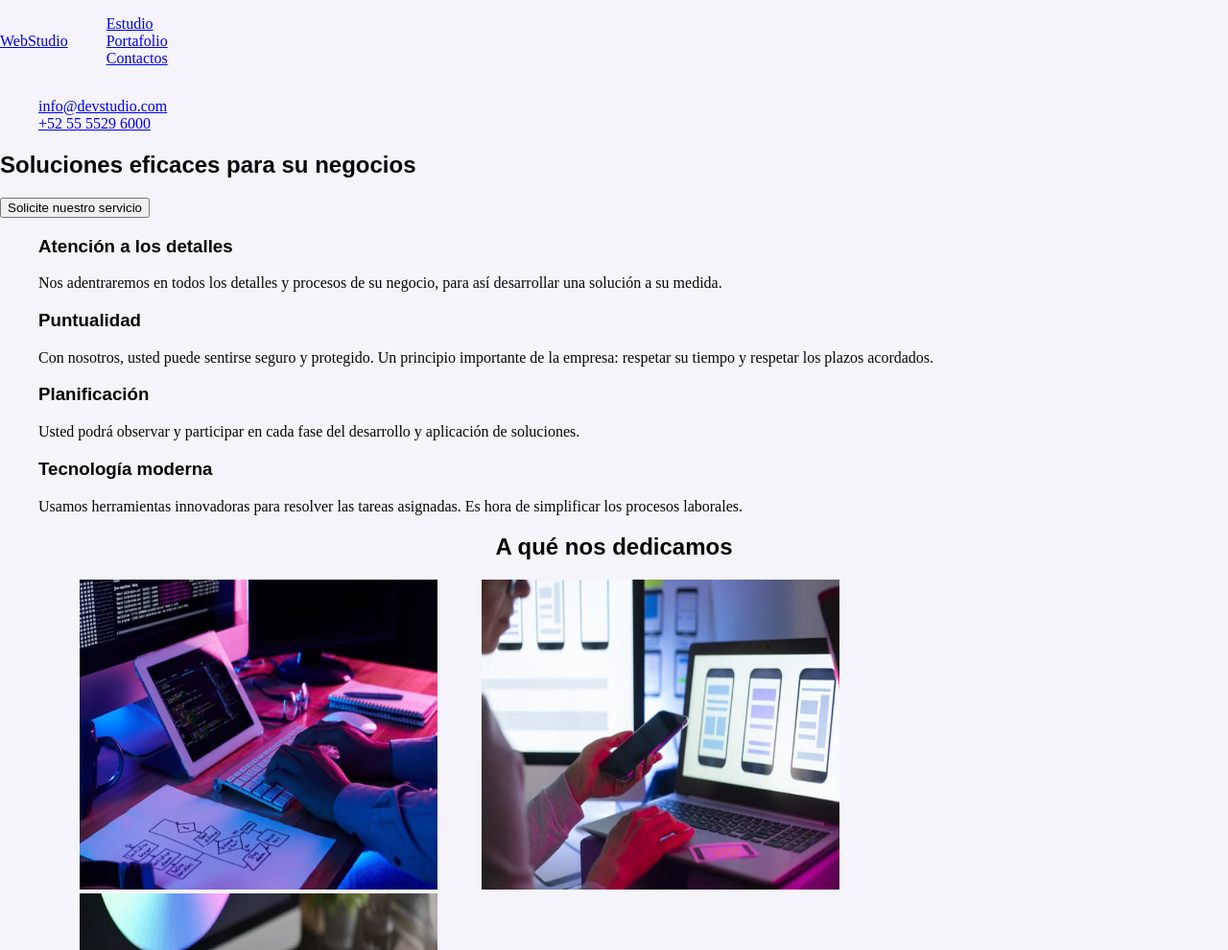
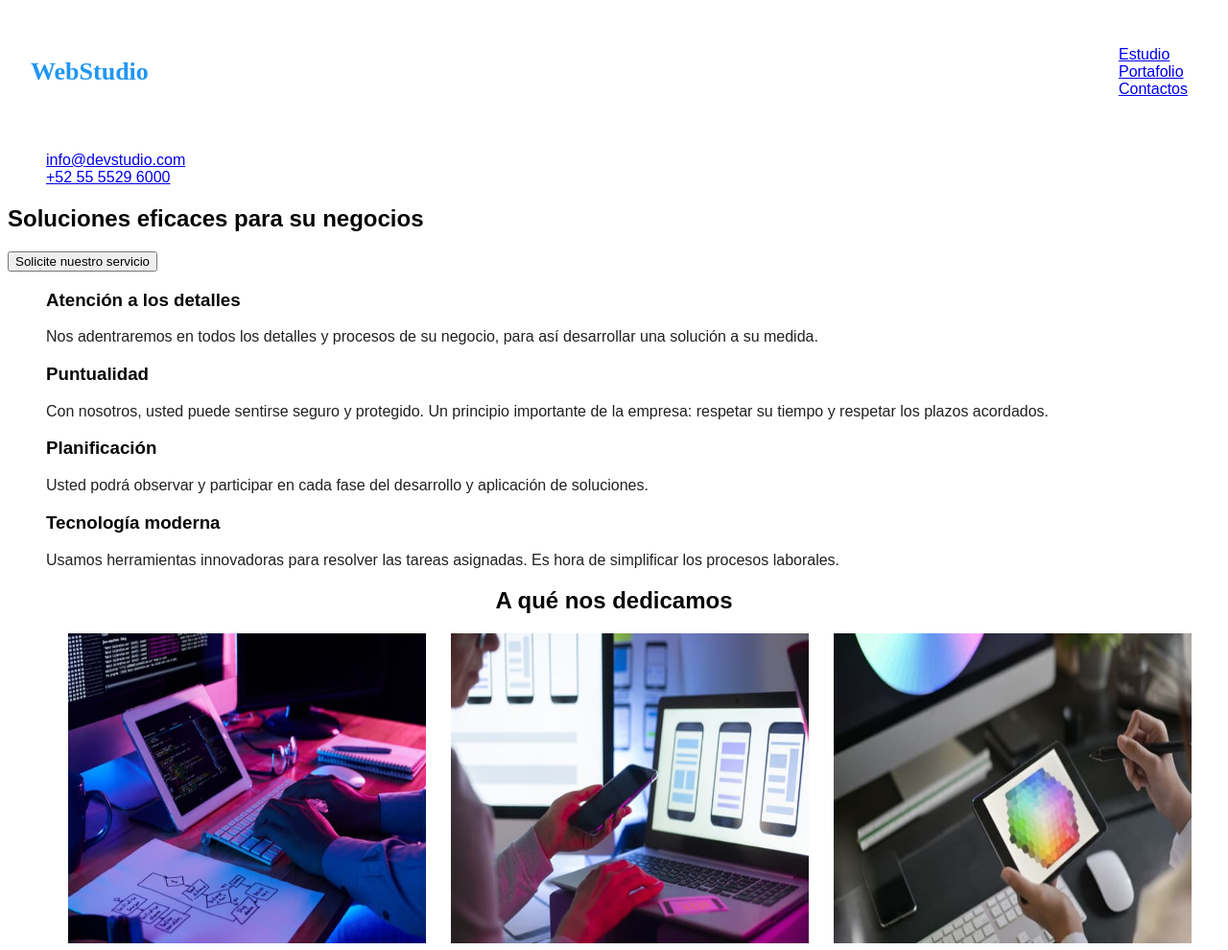
Before and after one commit to Proximacentaurion/goit-markup-hw-02, a plain HTML site: page index.html in a window 1280 px wide. Shown: the top 990 px of the page at 96% size. Drawn offline with Linux system fonts and the light colour scheme.

Commit message:
Se agregan nuevos estilos para el cuerpo y el logo
Se agregan nuevos estilos para el cuerpo y el logo

```diff
--- a/css/styles.css
+++ b/css/styles.css
@@ -1,9 +1,26 @@
 body{
-    margin:0;
-    padding:0;
-    background-color: #F5F4FA;
-    color:#070707;
-}
+  color:#212121;
+  font-family:’Roboto’,sans-serif;
+  font-family:’Raleway’,sans-serif;
+  }
+
+  nav{
+  display:flex;
+  padding:24px;
+  justify-content:space-between;
+  align-items:center;
+  }
+
+  .logo{
+  color:#2196F3;
+  font-family:Raleway;
+  font-size:26px;
+  font-weight:700;
+  line-height:1.2;
+  text-decoration:none;
+  margin-right:93px;
+  }
+
 h1{
     font-family:sans-serif;
     color:#070707;
@@ -18,10 +35,10 @@ h3{
     color:#070707;
 }
 
-nav {
+/*nav {
   display: flex;
   align-items: center;
-}
+}*/
 
 /*nav ul{
   display: flex;
@@ -38,7 +55,7 @@ nav {
 }
 
 li{
-  margin-right: 20px;
+  margin-right: 10px;
 }
 
 
@@ -53,12 +70,12 @@ li{
   }
   .A-que li {
     flex-basis: calc(0% - 0px);
-    margin: 0 23px;
+    margin: 0 13px;
   }
 
 .A-que {
-    margin-left: 20px;
-    margin-right: 20px;
+    margin-left: 10px;
+    margin-right: 10px;
  }
 
 
@@ -68,10 +85,10 @@ li{
 }
 .nuestro-equipo li {
   flex-basis: calc(0% - 0px);
-  margin: 0 23px;
+  margin: 0 13px;
 }
 
 .nuestro-equipo {
-  margin-left: 20px;
-  margin-right: 20px;
+  margin-left: 10px;
+  margin-right: 10px;
 }
--- a/index.html
+++ b/index.html
@@ -10,9 +10,9 @@
   <header>
     <!----------------------------------Barra de navegación---------------------------------->
     <nav>
-      <a href="#">WebStudio</a>
+      <a class="logo" href="#">WebStudio</a>
       <ul>
-        <li><a href="#">Estudio</a></li>
+        <li><a href="index.html">Estudio</a></li>
         <li><a href="portafolio.html">Portafolio</a></li>
         <li><a href="#">Contactos</a></li>
       </ul>
```
Also changed, not shown: portafolio.html (+3 -3 lines).
